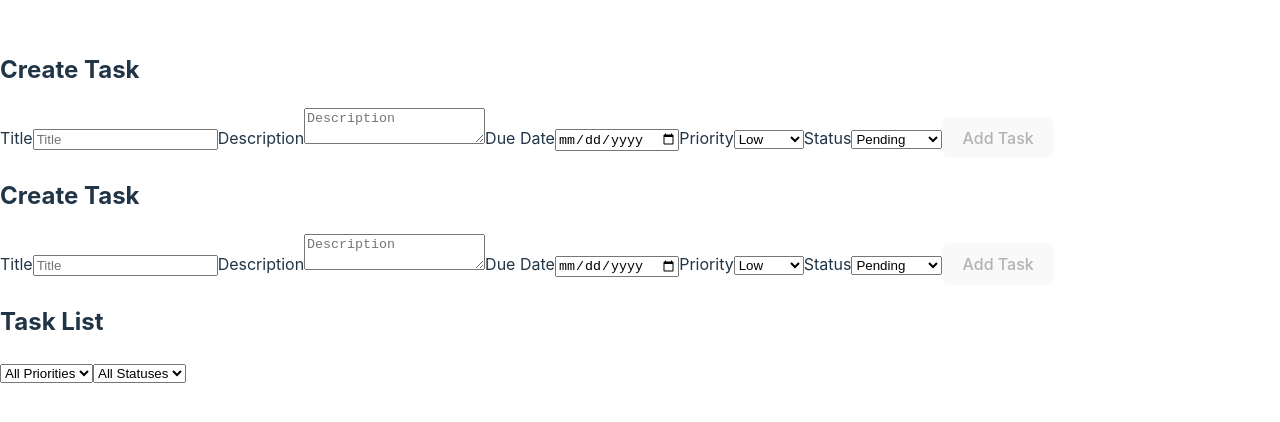
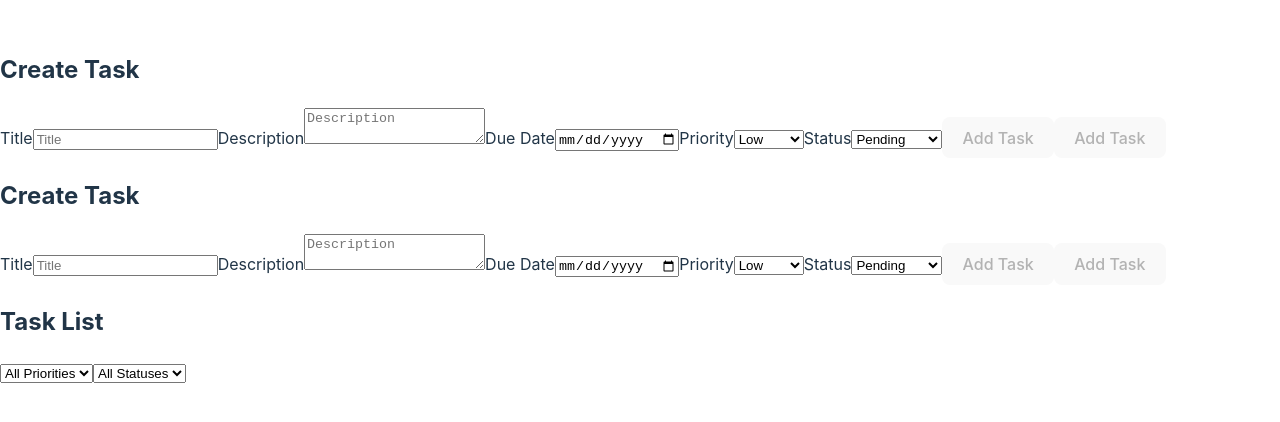
Before and after one commit to hastrotech1/Coure_TMA, a React (Vite) app in the folder TMA/: page / in a window 1280 px wide. Shown: the part 184-606 px from the top of the page. Built offline with nearby package versions, Linux system fonts and the light colour scheme.

Commit message:
restructured the code base

```diff
--- a/TMA/src/App.tsx
+++ b/TMA/src/App.tsx
@@ -1,9 +1,69 @@
-import React from "react";
+// import React from "react";
+// import TaskList from "./components/TaskList/TaskList";
+// import { Task } from "./types/Tasks";
+// import TaskForm from "./components/TaskForm/TaskForm";
+// import "./index.css";
+// import { useState } from "react";
+
+// const App: React.FC = () => {
+//   const [tasks, setTasks] = useState<Task[]>(() => {
+//     const savedTasks = localStorage.getItem("tasks");
+//     return savedTasks ? JSON.parse(savedTasks) : [];
+//   });
+//   const [editingTask, setEditingTask] = useState<Task | null>(null);
+
+//   const saveTasks = (newTasks: Task[]) => {
+//     setTasks(newTasks);
+//     localStorage.setItem("tasks", JSON.stringify(newTasks));
+//   };
+
+//   const handleEditTask = (task: Task) => {
+//     setEditingTask(task);
+//   };
+
+//   const handleUpdateTask = (taskId: string, updatedTask: Partial<Task>) => {
+//     saveTasks(
+//       tasks.map((task) =>
+//         task.id === taskId ? { ...task, ...updatedTask } : task
+//       )
+//     );
+//     setEditingTask(null);
+//   };
+
+//   const handleAddTask = (task: Task) => {
+//     setTasks((prevTasks) => [...prevTasks, task]);
+//   };
+
+//   const handleDeleteTask = (taskId: string) => {
+//     setTasks((prevTasks) => prevTasks.filter((task) => task.id !== taskId));
+//   };
+
+//   return (
+//     <div className="min-h-screen bg-gray-100 p-4">
+//       <div className="max-w-4xl mx-auto">
+//         <TaskForm
+//           onAddTask={handleAddTask}
+//           onEditTask={handleEditTask}
+//           editingTask={editingTask}
+//         />
+//         <TaskList
+//           tasks={tasks}
+//           onAddTask={handleAddTask}
+//           onUpdateTask={handleUpdateTask}
+//           onDeleteTask={handleDeleteTask}
+//         />
+//       </div>
+//     </div>
+//   );
+// };
+
+// export default App;
+
+import React, { useState } from "react";
 import TaskList from "./components/TaskList/TaskList";
 import { Task } from "./types/Tasks";
 import TaskForm from "./components/TaskForm/TaskForm";
 import "./index.css";
-import { useState } from "react";
 
 const App: React.FC = () => {
   const [tasks, setTasks] = useState<Task[]>(() => {
@@ -17,8 +77,13 @@ const App: React.FC = () => {
     localStorage.setItem("tasks", JSON.stringify(newTasks));
   };
 
-  const handleEditTask = (task: Task) => {
-    setEditingTask(task);
+  const handleEditTask = (updatedTask: Task) => {
+    // Update the task and save
+    const newTasks = tasks.map((task) =>
+      task.id === updatedTask.id ? updatedTask : task
+    );
+    saveTasks(newTasks);
+    setEditingTask(null);
   };
 
   const handleUpdateTask = (taskId: string, updatedTask: Partial<Task>) => {
@@ -31,12 +96,16 @@ const App: React.FC = () => {
   };
 
   const handleAddTask = (task: Task) => {
-    setTasks((prevTasks) => [...prevTasks, task]);
+    saveTasks([...tasks, task]); // Use saveTasks to persist to localStorage
   };
 
   const handleDeleteTask = (taskId: string) => {
-    setTasks((prevTasks) => prevTasks.filter((task) => task.id !== taskId));
+    saveTasks(tasks.filter((task) => task.id !== taskId)); // Use saveTasks here too
   };
+
+  // const handleStartEdit = (task: Task) => {
+  //   setEditingTask(task);
+  // };
 
   return (
     <div className="min-h-screen bg-gray-100 p-4">
@@ -45,6 +114,7 @@ const App: React.FC = () => {
           onAddTask={handleAddTask}
           onEditTask={handleEditTask}
           editingTask={editingTask}
+          // onStartEdit={handleStartEdit}
         />
         <TaskList
           tasks={tasks}
--- a/TMA/src/Components/TaskForm/TaskForm.tsx
+++ b/TMA/src/Components/TaskForm/TaskForm.tsx
@@ -1,4 +1,4 @@
-import React, { useState } from "react";
+import React, { useState, useEffect } from "react";
 import { Task } from "../../types/Tasks";
 
 type TaskFormProps = {
@@ -7,7 +7,11 @@ type TaskFormProps = {
   editingTask: Task | null;
 };
 
-const TaskForm: React.FC<TaskFormProps> = ({ onAddTask }) => {
+const TaskForm: React.FC<TaskFormProps> = ({
+  onAddTask,
+  onEditTask,
+  editingTask,
+}) => {
   const [formState, setFormState] = useState<Omit<Task, "id">>({
     title: "",
     description: "",
@@ -15,6 +19,13 @@ const TaskForm: React.FC<TaskFormProps> = ({ onAddTask }) => {
     priority: "Low",
     status: "Pending",
   });
+
+  useEffect(() => {
+    if (editingTask) {
+      const { ...rest } = editingTask;
+      setFormState(rest);
+    }
+  }, [editingTask]);
 
   const handleChange = (
     e: React.ChangeEvent<
@@ -32,9 +43,11 @@ const TaskForm: React.FC<TaskFormProps> = ({ onAddTask }) => {
       alert("Please fill in all required fields.");
       return;
     }
-
-    onAddTask({ ...formState, id: Date.now().toString() });
-
+    if (editingTask) {
+      onEditTask({ ...formState, id: editingTask.id });
+    } else {
+      onAddTask({ ...formState, id: Date.now().toString() });
+    }
     setFormState({
       title: "",
       description: "",
@@ -49,7 +62,9 @@ const TaskForm: React.FC<TaskFormProps> = ({ onAddTask }) => {
       className="bg-white shadow-md rounded px-8 pt-6 pb-8 mb-4"
       onSubmit={handleSubmit}
     >
-      <h2 className="text-2xl font-bold mb-4">Create Task</h2>
+      <h2 className="text-2xl font-bold mb-4">
+        {editingTask ? "Edit Task" : "Create Task"}
+      </h2>
 
       <label htmlFor="title" className="block text-sm font-medium mb-2">
         Title
@@ -124,6 +139,13 @@ const TaskForm: React.FC<TaskFormProps> = ({ onAddTask }) => {
       >
         Add Task
       </button>
+      <button
+        type="submit"
+        className="bg-blue-500 text-white p-2 rounded-lg w-full"
+        disabled={!formState.title || !formState.dueDate}
+      >
+        {editingTask ? "Update Task" : "Add Task"}
+      </button>
     </form>
   );
 };
--- a/TMA/src/Components/TaskList/TaskList.tsx
+++ b/TMA/src/Components/TaskList/TaskList.tsx
@@ -13,6 +13,8 @@ interface TaskListProps {
 const TaskList: React.FC<TaskListProps> = ({
   tasks: initialTasks,
   onUpdateTask,
+  onDeleteTask,
+  onAddTask,
 }) => {
   const [filters, setFilters] = useState({ priority: "", status: "" });
   const [tasks, setTasks] = useState<Task[]>(initialTasks);
@@ -21,7 +23,7 @@ const TaskList: React.FC<TaskListProps> = ({
   const handleAddTask = (task: Task) => {
     const newTasks = [...tasks, task];
     setTasks(newTasks);
-    onUpdateTask(task.id, task);
+    onAddTask(task);
   };
 
   const handleEditTask = (updatedTask: Task) => {
@@ -36,7 +38,7 @@ const TaskList: React.FC<TaskListProps> = ({
   const handleRemoveTask = (taskId: string) => {
     const newTasks = tasks.filter((task) => task.id !== taskId);
     setTasks(newTasks);
-    onUpdateTask(taskId, { status: "Completed" });
+    onDeleteTask(taskId);
   };
 
   const handleStartEditing = (task: Task) => {
```
Also changed, not shown: TMA/src/Types/Tasks.ts (renamed from TMA/src/Types/Tasks.tsx), 1 other file (tests, documents, lock files or other folders).
